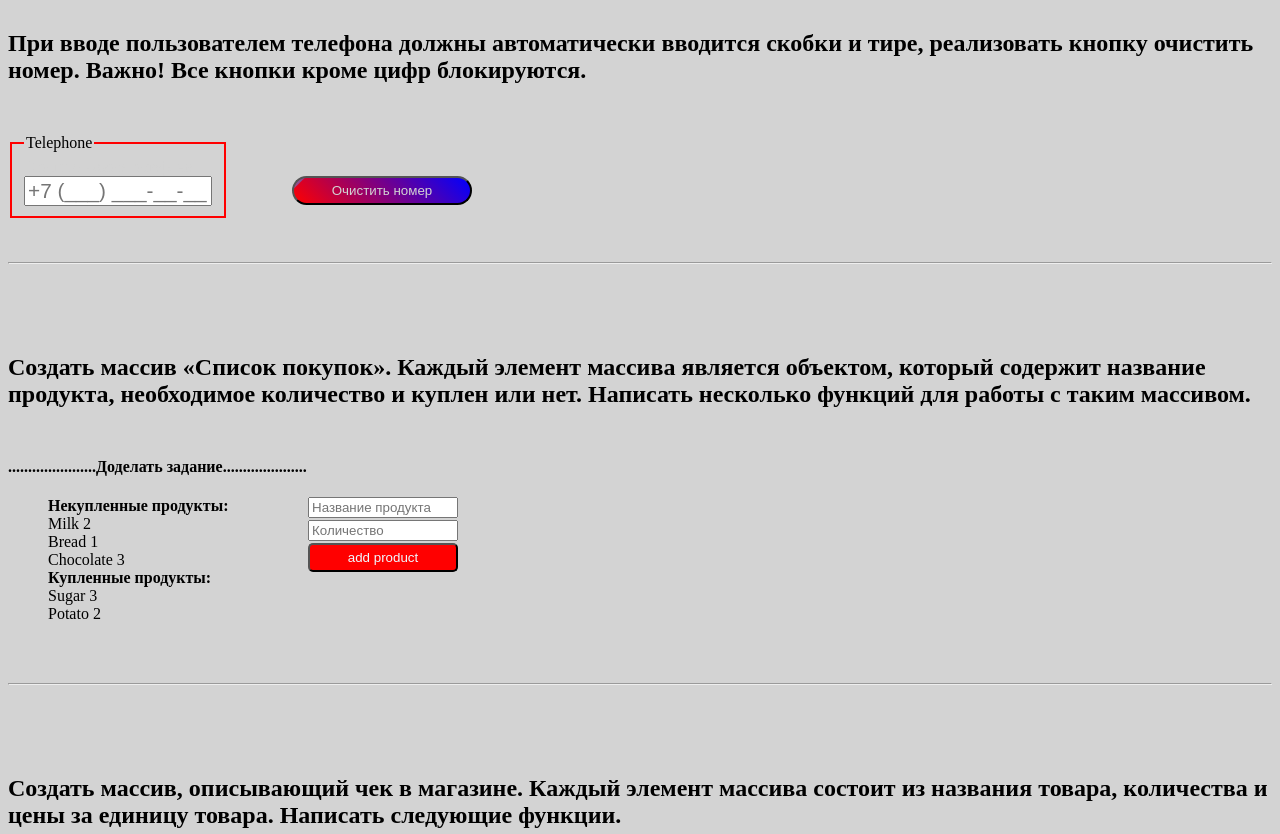
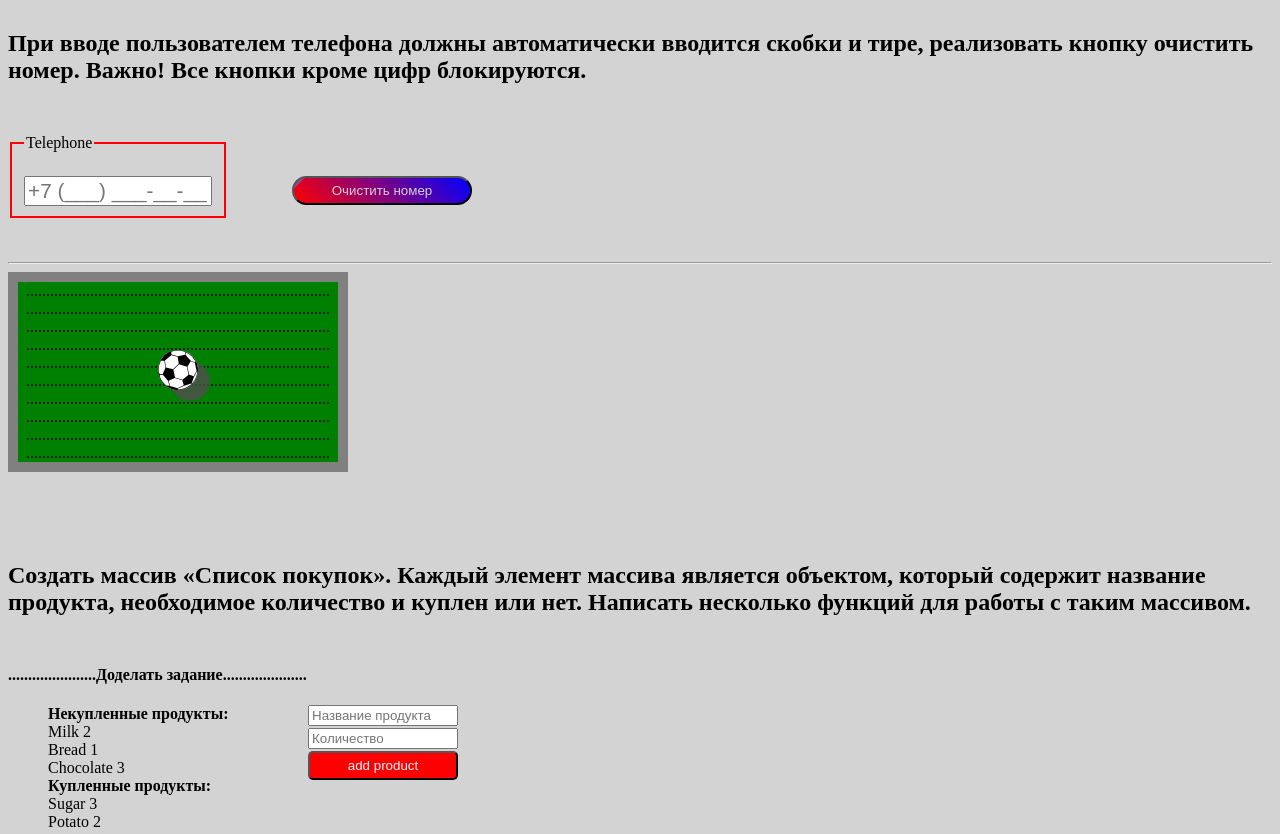
Before and after one commit to belkud/JavaScriptForStudents, a website built with Vite: page index.html in a window 1280 px wide. Shown: the top 834 px of the page. Built offline with nearby package versions, Linux system fonts and the light colour scheme; no server answers; files whose address does not match are found by name.

Commit message:
task_with_ball

```diff
--- a/index.html
+++ b/index.html
@@ -29,6 +29,25 @@
 <!-- !!!!!!!!!!!!!!!!!! Конец задания с телефонным номером!!!!!!!!!!!!!!!!!!!! -->
 
 
+<!-- !!!!!!!!!!!!!!!!!! Задание с футбольным мячом!!!!!!!!!!!!!!!!!!!! -->
+<div class="field">
+  <div id="ball">
+      <img id="ball_image" src="/public/ball.svg" alt="">
+      <div id="ball_shadow"></div>
+  </div>
+  ............................................................................
+  ............................................................................
+  ............................................................................
+  ............................................................................
+  ............................................................................
+  ............................................................................
+  ............................................................................
+  ............................................................................
+  ............................................................................
+  ............................................................................
+</div>
+
+<!-- !!!!!!!!!!!!!!!!!! Задание с футбольным мячом, завершение!!!!!!!!!!!!!!!!!!!! -->
 
 
 <!-- !!!!!!!!!!!!!!!!!!Список покупок !!!!!!!!!!!!!!!!!!-->
--- a/src/main.ts
+++ b/src/main.ts
@@ -27,7 +27,44 @@ clean_number.addEventListener('click', (e)=> {
 })
 
 
+
 // ! Конец задания с телефонным номером */
+
+
+//! Задание с футбольным мячом
+
+let field = document.querySelector('.field') as HTMLDivElement
+let ball = document.getElementById('ball') as HTMLDivElement
+let ball_image = document.getElementById('ball_image') as HTMLDivElement
+
+
+
+
+let widthOfField = getComputedStyle(field).width // ширина поля
+let heightOfField = getComputedStyle(field).height // высота поля
+let widthOfBall = getComputedStyle(ball).width// ширина мяча
+let heightOfBall = getComputedStyle(ball).height// высота мяча
+
+
+ball.style.marginLeft = ((parseInt(widthOfField) - parseInt(widthOfBall)) / 2) + 'px'
+ball.style.marginTop = ((parseInt(heightOfField) - parseInt(heightOfBall)) / 2) + 'px'
+
+let degree = 0
+
+field.addEventListener('click', (e) => {
+    degree += 90
+    ball.style.marginLeft = e.pageX - field.offsetLeft - parseInt(widthOfBall) / 2 - 7 + 'px'
+    ball.style.marginTop = e.pageY - field.offsetTop - parseInt(heightOfBall) / 2 - 5 + 'px'
+    ball_image.style.rotate = degree + 'deg' //! 'подкручиваем' мяч
+    // console.log(e.pageY); //! отслеживаем нажатие мышкой по оси У
+    // console.log(field.offsetTop); //! расстояние от начала страницы до футбольного поля
+
+})
+
+
+//! Задание с футбольным мячом, завершение
+
+
 
 
 // ! Список покупок
--- a/src/style.css
+++ b/src/style.css
@@ -55,6 +55,46 @@ body {
     }
   }
 /*! Конец задания с телефонным номером */
+
+
+/*! Задание с футбольным мячом */
+.field {
+  width: 320px;
+  text-align: center;
+  background-color: green;
+  border: 10px solid gray;
+}
+
+#ball {
+  position: absolute;
+  transition: .5s;
+  z-index: 20;
+}
+
+#ball_shadow {
+  position: absolute;
+  background: rgb(80, 78, 78, .8);
+  height: 40px;
+  width: 40px;
+  margin-top: -33px;
+  margin-left: 12px;
+  border-radius: 50%;
+  z-index: -1 !important;
+}
+
+#ball_image {
+  transition: .5s;
+  /* width: 50px; */
+}
+
+
+/*! Задание с футбольным мячом, завершение */
+
+
+
+
+
+
 
 /*! Список покупок */
 #inputs {
```
Also changed, not shown: public/ball.svg (added).
